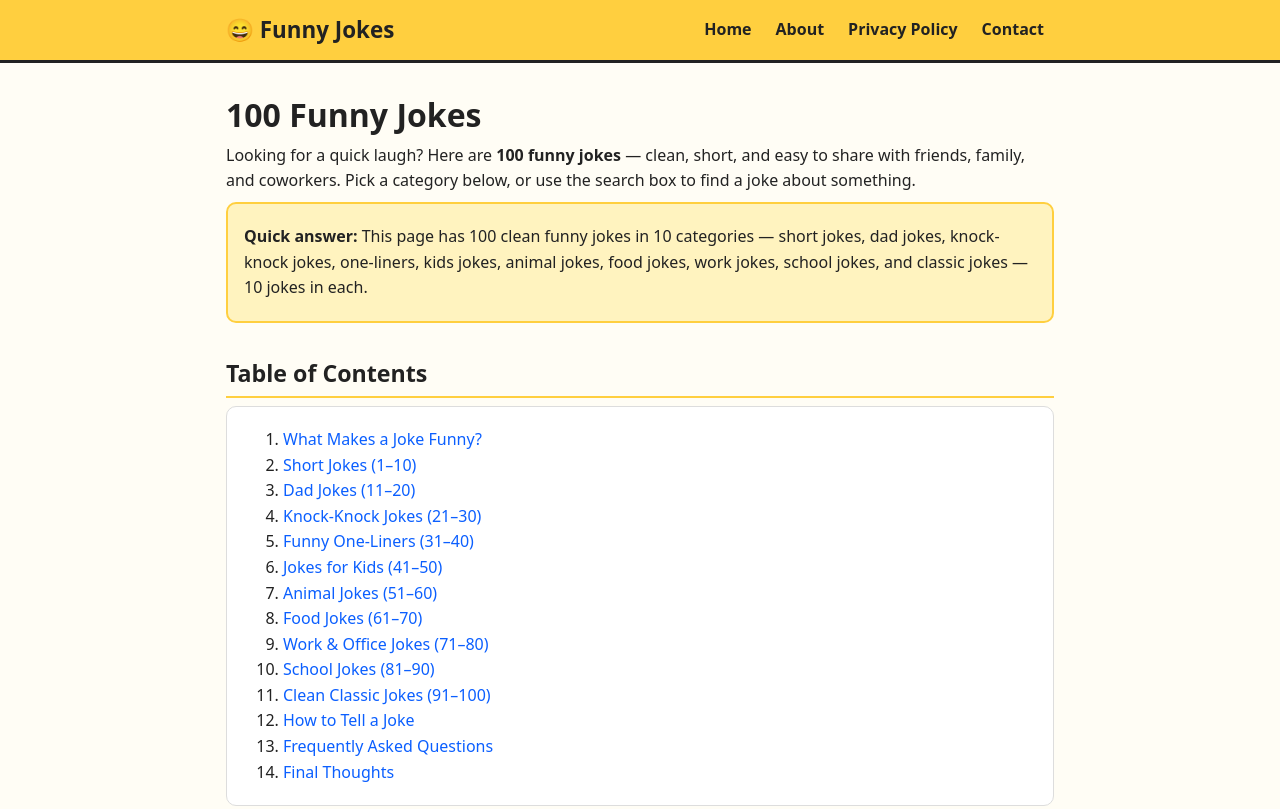
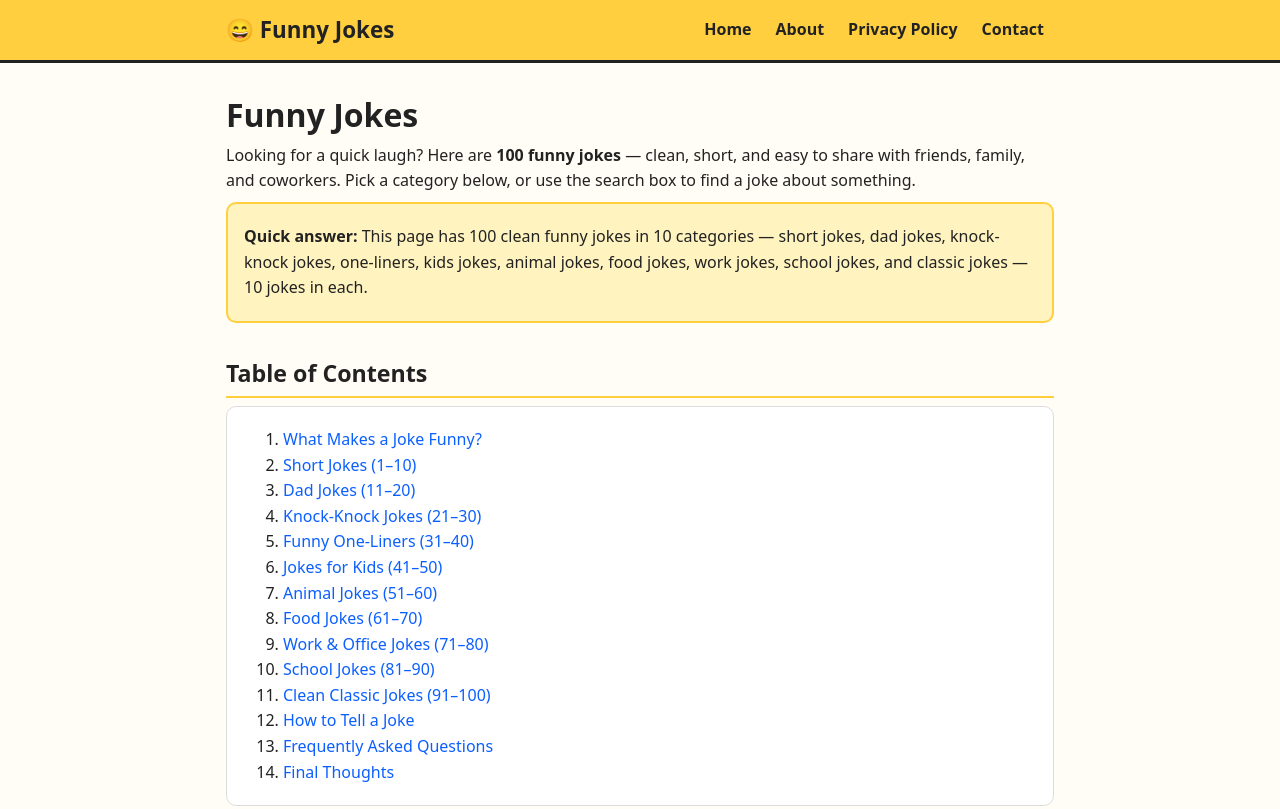
Before and after one commit to Rohan-Naeem/funny-jokes, a plain HTML site: page index.html in a window 1280 px wide. Shown: the top 809 px of the page. Drawn offline with Linux system fonts and the light colour scheme.

Commit message:
Heading: home H1 is now just Funny Jokes

```diff
--- a/index.html
+++ b/index.html
@@ -75,7 +75,7 @@
 <body>
 <header><nav class="nav" aria-label="Main navigation"><a class="logo" href="index.html">😄 Funny Jokes</a><ul><li><a href="index.html">Home</a></li><li><a href="about.html">About</a></li><li><a href="privacy-policy.html">Privacy Policy</a></li><li><a href="contact.html">Contact</a></li></ul></nav></header>
 <main>
-<h1>100 Funny Jokes</h1>
+<h1>Funny Jokes</h1>
 
 <p>Looking for a quick laugh? Here are <strong>100 funny jokes</strong> — clean, short, and easy to share with friends, family, and coworkers. Pick a category below, or use the search box to find a joke about something.</p>
 <div class="quick-answer"><p><strong>Quick answer:</strong> This page has 100 clean funny jokes in 10 categories — short jokes, dad jokes, knock-knock jokes, one-liners, kids jokes, animal jokes, food jokes, work jokes, school jokes, and classic jokes — 10 jokes in each.</p></div>
```
